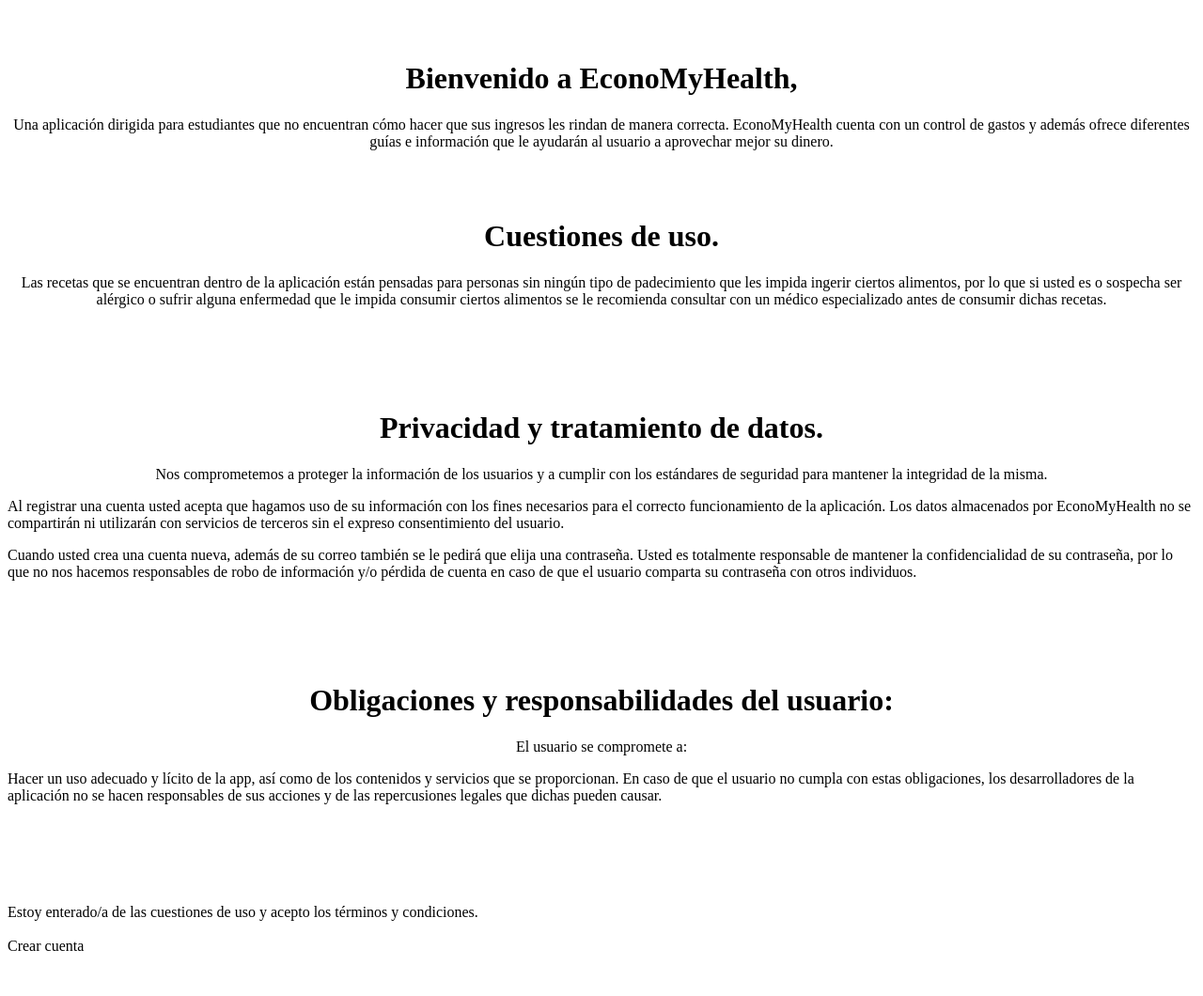
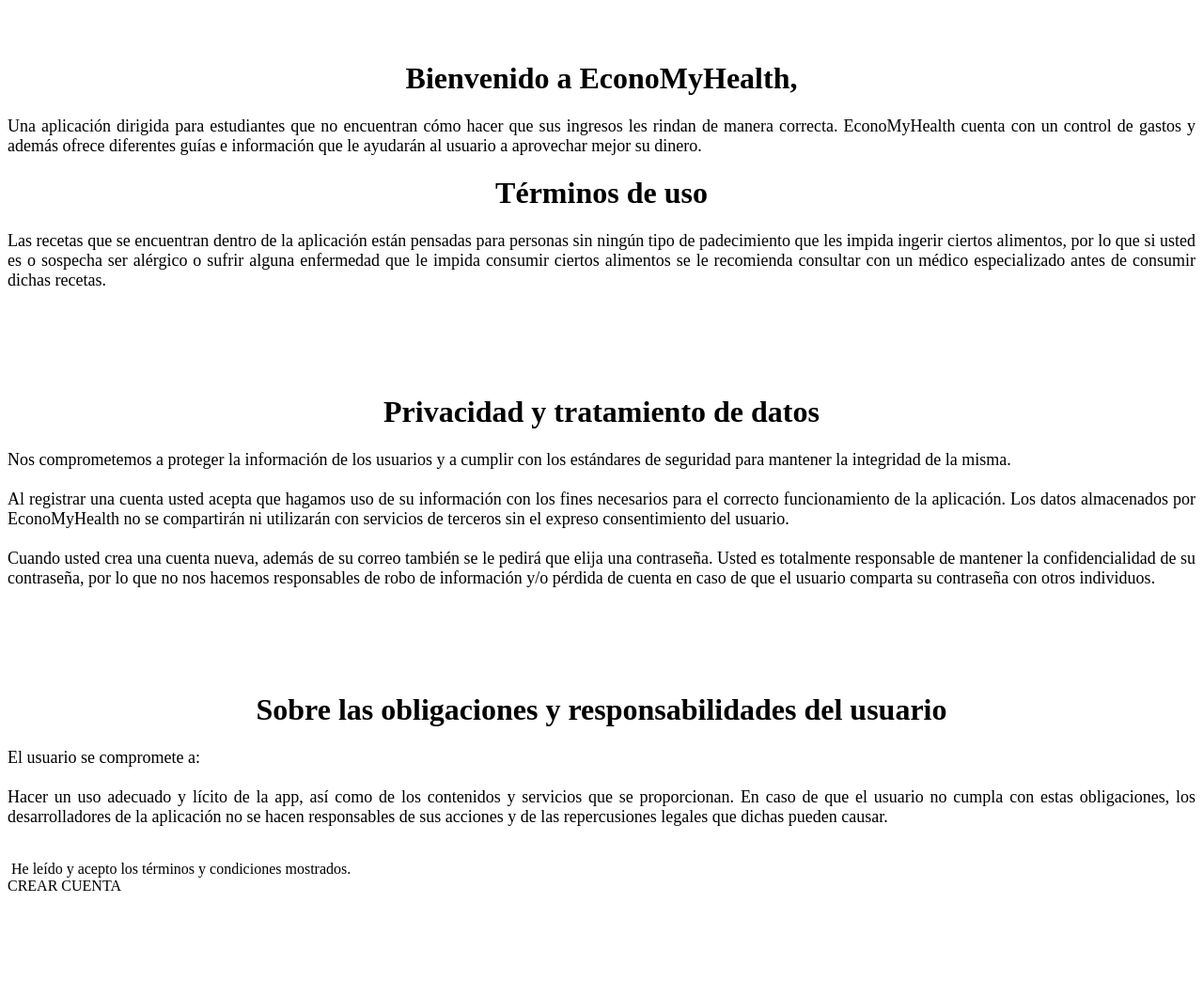
Before and after one commit to rodnavarroc/economyhealth, a PHP site: page /app/slidesinicio/slidesinicio.page.html in a window 1280 px wide. Shown: the whole page at 94% size. After the commit the page ends 948 px from the top, so only its background shows below. Run offline with PHP 8.4, Linux system fonts and the light colour scheme.

Commit message:
Se agrego funcionalidad a los slides de inicio

```diff
--- a/src/app/slidesinicio/slidesinicio.page.html
+++ b/src/app/slidesinicio/slidesinicio.page.html
@@ -1,4 +1,4 @@
-<ion-content>
+<ion-content overflow-scroll="false">
   <ion-slides pager="true" [options]="slideOpts">
     <ion-slide>
       <ion-grid>
@@ -12,12 +12,6 @@
           </ion-col>
         </ion-row>
         <ion-row>
-          <ion-col></ion-col>
-        </ion-row>
-        <ion-row>
-          <ion-col></ion-col>
-        </ion-row>
-        <ion-row>
           <ion-col size="1"></ion-col>
           <ion-col>
             <h1 style="text-align: center;"><b>Bienvenido a EconoMyHealth,</b></h1>
@@ -27,26 +21,24 @@
         <ion-row>
           <ion-col size="1"></ion-col>
           <ion-col>
-            <p style="text-align: center;">Una aplicación dirigida para estudiantes que no
+            <p style="text-align: justify; font-size: 18px;">Una aplicación dirigida para estudiantes que no
               encuentran cómo hacer que sus
               ingresos les rindan de manera correcta. EconoMyHealth cuenta con un control de gastos y además ofrece
               diferentes guías e información que le ayudarán al usuario a aprovechar mejor su dinero.</p>
-            <br>
           </ion-col>
           <ion-col size="1"></ion-col>
         </ion-row>
         <ion-row>
           <ion-col size="1"></ion-col>
           <ion-col>
-            <br>
-            <h1 style="text-align: center;"><b>Cuestiones de uso.</b></h1>
+            <h1 style="text-align: center;"><b>Términos de uso</b></h1>
           </ion-col>
           <ion-col size="1"></ion-col>
         </ion-row>
         <ion-row>
           <ion-col size="1"></ion-col>
           <ion-col>
-            <p style="text-align: center;">Las recetas que se encuentran dentro de la aplicación están pensadas para
+            <p style="text-align: justify; font-size: 18px;">Las recetas que se encuentran dentro de la aplicación están pensadas para
               personas sin ningún tipo de padecimiento que les impida ingerir ciertos alimentos, por lo que si usted es
               o sospecha ser alérgico o sufrir alguna enfermedad que le impida consumir ciertos alimentos se le
               recomienda consultar con un médico especializado antes de consumir dichas recetas. </p>
@@ -110,23 +102,21 @@
           <ion-col size="1"></ion-col>
           <ion-col>
             <br>
-            <h1 style="text-align: center;"><b>Privacidad y tratamiento de datos.</b></h1>
+            <h1 style="text-align: center;"><b>Privacidad y tratamiento de datos</b></h1>
           </ion-col>
           <ion-col size="1"></ion-col>
         </ion-row>
         <ion-row>
           <ion-col size="1"></ion-col>
           <ion-col>
-            <p style="text-align: center;">Nos comprometemos a proteger la información de los usuarios y a cumplir con
-              los estándares de seguridad para mantener la integridad de la misma.</p>
-            <p>Al registrar una cuenta usted acepta que hagamos uso de su información con los fines necesarios para el
+            <p style="text-align: justify; font-size: 18px;">Nos comprometemos a proteger la información de los usuarios y a cumplir con
+              los estándares de seguridad para mantener la integridad de la misma.
+            <br><br>Al registrar una cuenta usted acepta que hagamos uso de su información con los fines necesarios para el
               correcto funcionamiento de la aplicación. Los datos almacenados por EconoMyHealth no se compartirán ni utilizarán con servicios de terceros sin el
               expreso consentimiento del usuario.
-            <p>Cuando usted crea una cuenta nueva, además de su correo también se le pedirá que elija una contraseña. Usted es totalmente
+              <br><br>Cuando usted crea una cuenta nueva, además de su correo también se le pedirá que elija una contraseña. Usted es totalmente
               responsable de mantener la confidencialidad de su contraseña, por lo que no nos hacemos responsables de robo de información y/o
-              pérdida de cuenta en caso de que el usuario comparta su contraseña con otros individuos.</p>
-
-            <br>
+              pérdida de cuenta en caso de que el usuario comparta su contraseña con otros individuos.</p><br>
           </ion-col>
           <ion-col size="1"></ion-col>
         </ion-row>
@@ -151,23 +141,19 @@
           <ion-col size="1"></ion-col>
           <ion-col>
             <br>
-            <h1 style="text-align: center;"><b>Obligaciones y responsabilidades del usuario:</b></h1>
+            <h1 style="text-align: center;"><b>Sobre las obligaciones y responsabilidades del usuario</b></h1>
           </ion-col>
           <ion-col size="1"></ion-col>
         </ion-row>
         <ion-row>
           <ion-col size="1"></ion-col>
           <ion-col>
-            <p style="text-align: center;">El usuario se compromete a: </p>
-            <p>
+            <p style="text-align: justify; font-size: 18px;">El usuario se compromete a:
+            <br><br>
               Hacer un uso adecuado y lícito de la app, así como de los contenidos y servicios que se proporcionan. En
               caso de que el usuario no cumpla con estas obligaciones, los desarrolladores de la aplicación no se hacen
               responsables de sus acciones y de las repercusiones legales que dichas pueden causar.
             </p>
-            <br>
-            <br>
-            <br>
-            <br>
             <br>
           </ion-col>
           <ion-col size="1"></ion-col>
@@ -176,14 +162,13 @@
           <ion-col size="1"></ion-col>
 
           <ion-col>
-            <ion-checkbox color="medium"></ion-checkbox>
-            <ion-label> Estoy enterado/a de las cuestiones de uso y acepto los términos y condiciones.</ion-label>
+            <ion-checkbox color="medium" style="font-size: 14px;" [(ngModel)]="checkboxTerminos" (ionChange)="revisarCheckbox()"></ion-checkbox>
+            <ion-label>&nbsp;He leído y acepto los términos y condiciones mostrados.</ion-label>
           </ion-col>
           <ion-col size="1"></ion-col>
         </ion-row>
         <br>
-        <br>
-        <ion-button color="medium">Crear cuenta</ion-button>
+        <ion-button color="medium" (click)="btnCrearCuenta()">CREAR CUENTA</ion-button><br>
         <br>
         <br>
         <br>
```
Also changed, not shown: src/app/slidesinicio/slidesinicio.page.scss (+10 -0 lines), src/app/slidesinicio/slidesinicio.page.ts (+33 -28 lines).
